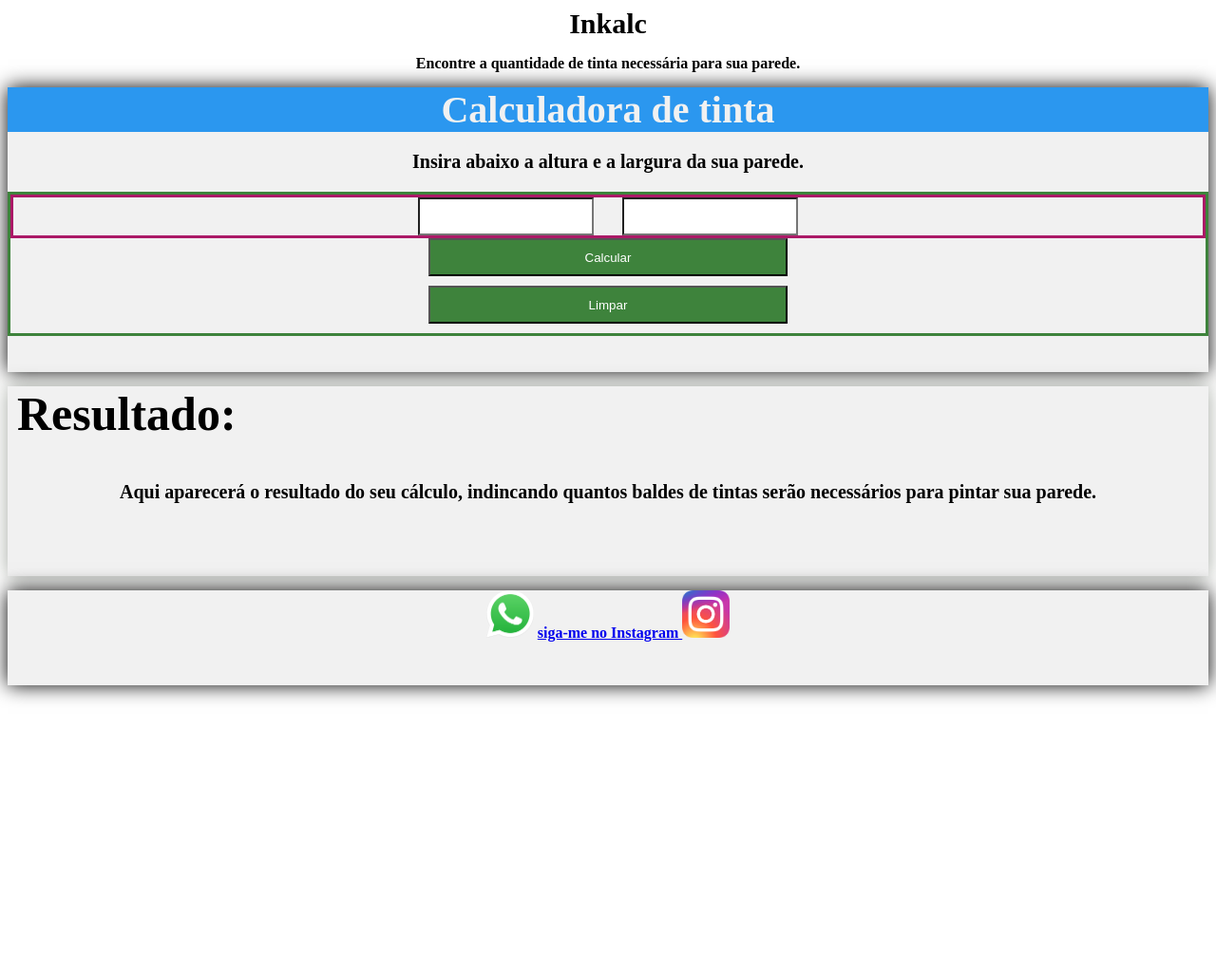
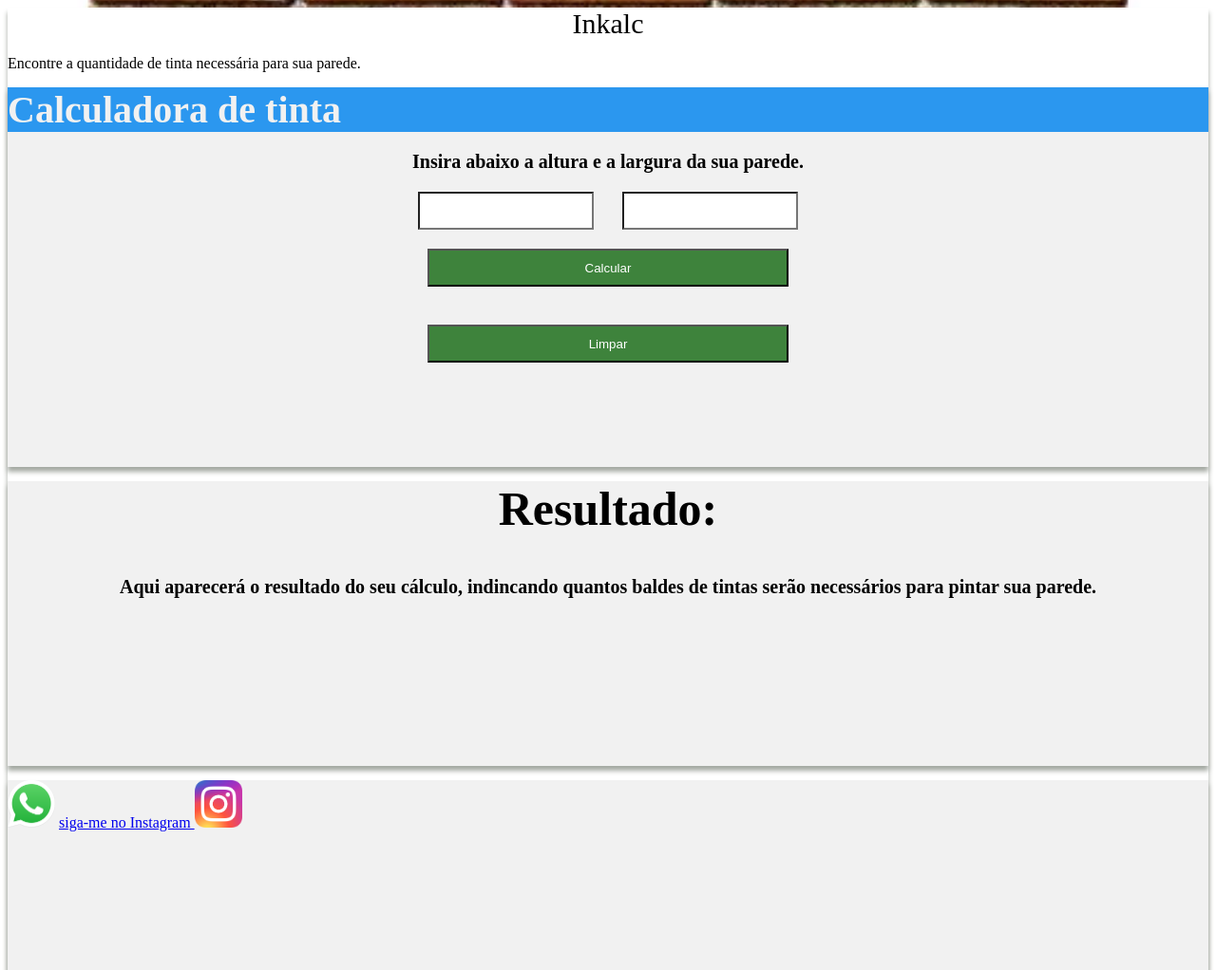
Before and after one commit to SarahTatiane/calculadora_de_tinta, a plain HTML site: page index.html in a window 1280 px wide. Shown: the whole page at 95% size. Before the commit the page ends 816 px from the top, so only its background shows below. Drawn offline with Linux system fonts and the light colour scheme; a script that the page names is missing.

Commit message:
adcionei a tag main e coloquei imagem de fundo no body

```diff
--- a/index.html
+++ b/index.html
@@ -11,6 +11,7 @@
 </head>
 
 <body class="body">
+ <main class="main">
   <header class="header ">Inkalc</header>
  <p>Encontre a quantidade de tinta necessária para sua parede.
   </p>
@@ -47,5 +48,6 @@
    </footer>
  </div>
   <script src="main.js"></script>
+ </main>
 </body>
 </html>
--- a/style.css
+++ b/style.css
@@ -1,45 +1,46 @@
-
-
 .header{
   background-color: white;
   font-size: 30px;
+  text-align: center;
 }
 .body{
   height: 100vh;
-  background-color:white;
-  background-position: center;
-  background-repeat: no-repeat;
+ background-position: center center;
+ background-repeat: repeat;
+ background-image: url(shopping.webp);
  background-size: cover;
-  text-align: center;
-  font-weight: bolder;
+
 
  }
-
-
+ .main{
+  background-color: white;
+  box-shadow: 0px 5px 5px #A3A8A1;
+  margin: 0px;
+ }
    .conteiner {
  display: flex;
  align-items: center;
  flex-direction: column;
  font-size: 50px;
  width: 100%;
- height: 300px;
+ height: 400px;
  margin: 0px;
  background-color: #F1F1F1;
  margin-bottom: 15px;
-  box-shadow: 0 0 20px;
+box-shadow: 0px 5px 5px #A3A8A1;
 }
 
 .titulo-resultado{
   color: black;
   height: 80px;
   font-weight: bold;
-  text-align: left;
+  text-align: center;
   margin: 10px;
-
-
   justify-content: center;
   align-items: center;
   font-size: 50px;
+
+
     }
 .nome-aplicacao{
  font-size: 40px;
@@ -57,7 +58,6 @@ color: #F1F1F1;
 }
 .form{
   width: 100%;
-  border: #3E833C solid;
   display: flex;
   flex-direction: column;
   align-items: center;
@@ -66,9 +66,8 @@ color: #F1F1F1;
 
 }
 .entradas{
-  border: #ab1967 solid;
+
   display: flex;
-
   justify-content: center;
   column-gap: 30px;
   width: 100%;
@@ -77,13 +76,12 @@ color: #F1F1F1;
 }
 .input{
   box-sizing: border-box;
-
-
  height: 40px;
  background-color: white;
  margin: 0;
  margin-bottom: 10 px;
 }
+
 
 .botao{
  background-color :#3E833C;
@@ -92,24 +90,26 @@ color: #F1F1F1;
  justify-content: center;
  align-items: center;
  color: white;
-  margin-bottom: 10px;
+ margin: 20px;
+ margin-bottom: 10px¹;
+
   }
 .resultado{
   width: 100%;
-  height: 200px;
+  height: 300px;
   background-color: #F1F1F1;
   margin: 0px;
-  box-shadow: 0 0 20px #A3A8A1 ;
   margin-bottom: 15px;
+  box-shadow: 0px 5px 5px #A3A8A1;
 }
 
 .contato{
   width: 100%;
-  height: 100px;
+  height: 200px;
   background-color:#F1F1F1;
   margin: 0px;
   margin-bottom: 15px;
-  box-shadow:0 0 20px;
+  box-shadow: 0px 5px 5px #A3A8A1;
 
 }
 .rodape{
```
Also changed, not shown: shopping.webp (renamed from shopping (1).webp). Lines whose indentation alone changed are shown as unchanged.
